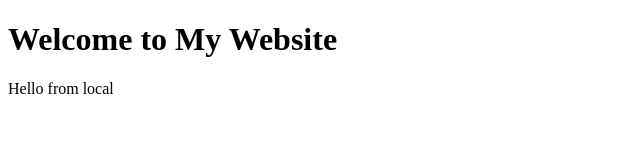
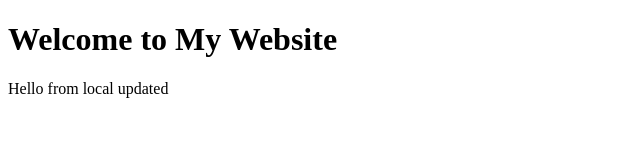
Before and after one commit to jester-rcc/adet-git, a plain HTML site: page index.html in a window 1280 px wide. Shown: the full height of the page, 0-640 px from the left. Drawn offline with Linux system fonts and the light colour scheme.

Commit message:
added changes

```diff
--- a/index.html
+++ b/index.html
@@ -7,6 +7,6 @@
 </head>
 <body>
     <h1>Welcome to My Website</h1>
-    <p>Hello from local</p>
+    <p>Hello from local updated</p>
 </body>
 </html>
```
